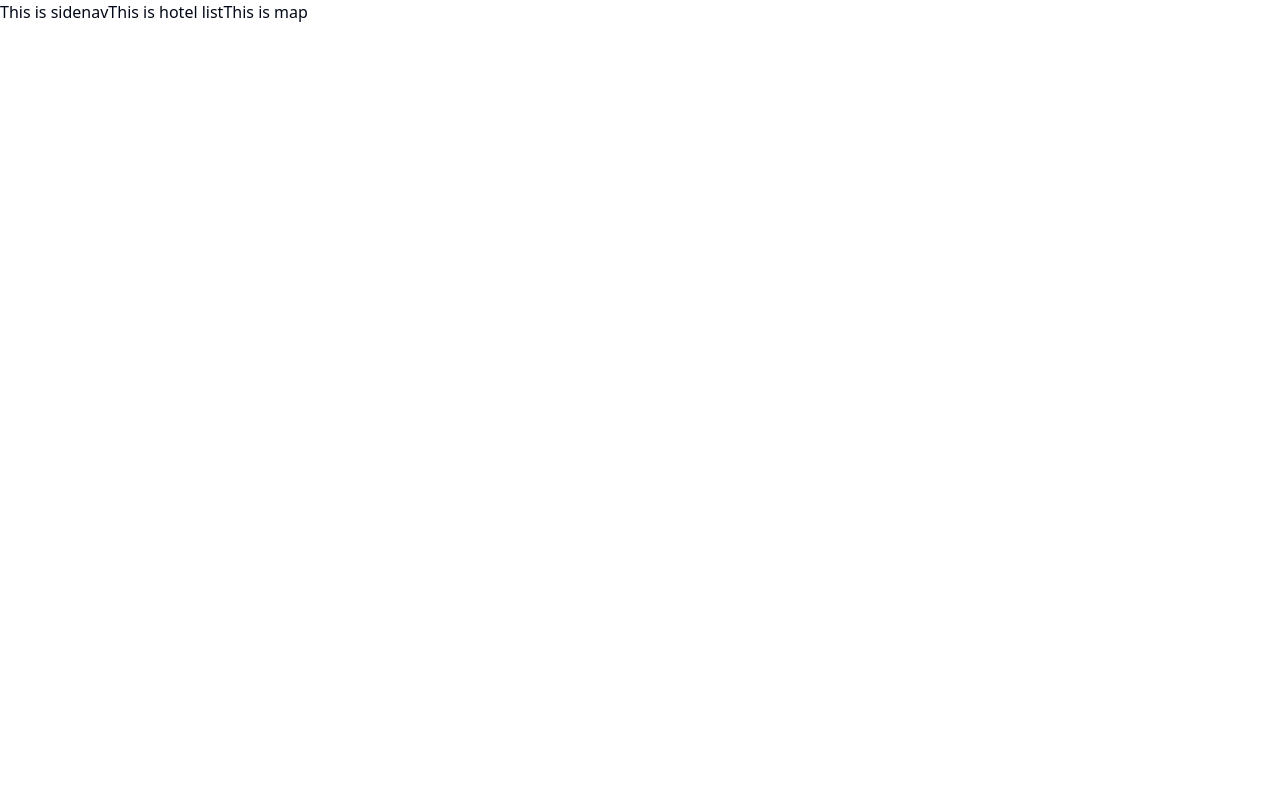
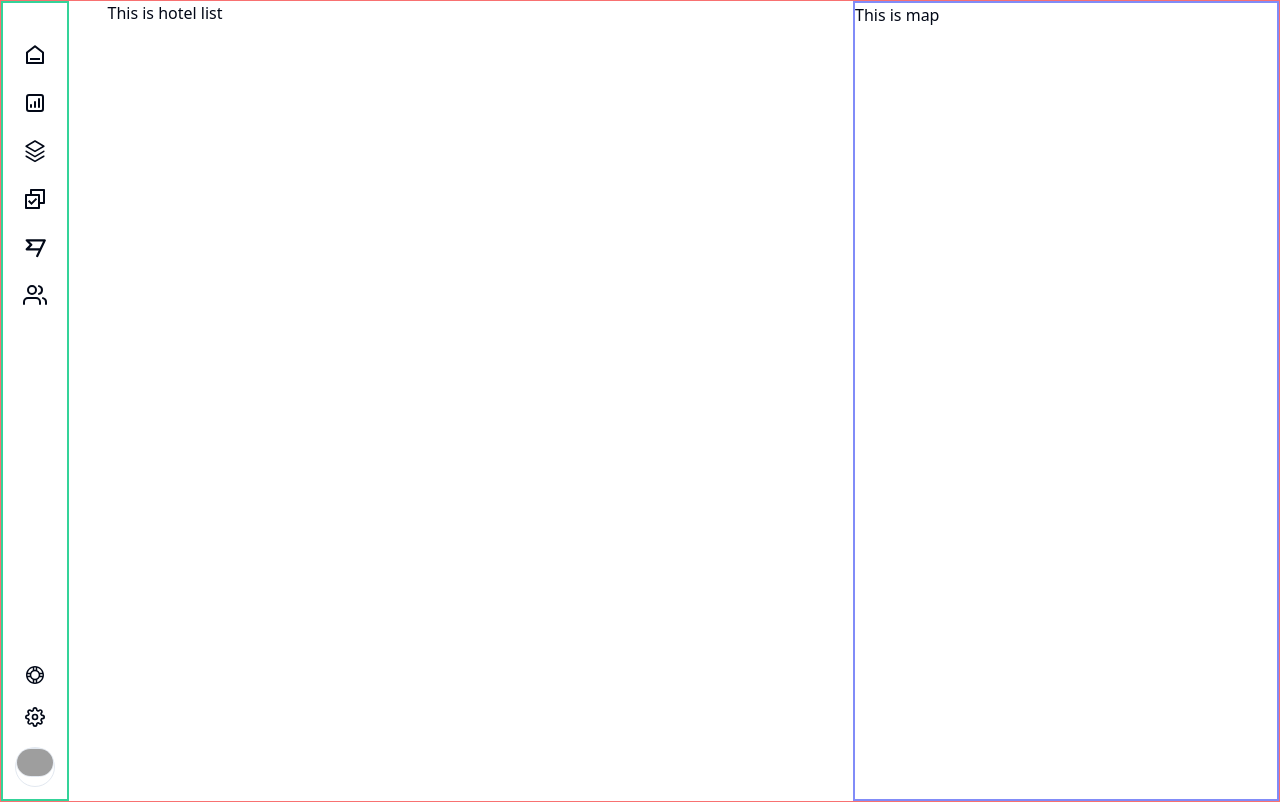
Before and after one commit to abid365/react-mapbox-hotelapp, a React (Vite) app: page / in a window 1280 px wide. Built offline with nearby package versions, Linux system fonts and the light colour scheme; grey boxes are pictures that could not be loaded.

Commit message:
sidebar completed

```diff
--- a/package.json
+++ b/package.json
@@ -10,6 +10,7 @@
     "preview": "vite preview"
   },
   "dependencies": {
+    "@radix-ui/react-avatar": "^1.0.4",
     "@radix-ui/react-slot": "^1.0.2",
     "class-variance-authority": "^0.7.0",
     "clsx": "^2.1.0",
@@ -18,6 +19,7 @@
     "match-sorter": "^6.3.4",
     "react": "^18.2.0",
     "react-dom": "^18.2.0",
+    "react-icons": "^5.0.1",
     "react-router-dom": "^6.22.2",
     "sort-by": "^1.2.0",
     "tailwind-merge": "^2.2.1",
--- a/src/App.jsx
+++ b/src/App.jsx
@@ -5,12 +5,14 @@ import SideNav from "./Layouts/SideNav";
 
 function App() {
   return (
-    <div className="flex">
-      <div>
+    <div className="grid lg:grid-cols-12 border border-red-400">
+      <div className="border-2 border-emerald-400 w-fit h-screen">
         <SideNav />
       </div>
-      <Outlet />
-      <div>
+      <div className="col-span-7 scroll-auto w-100 h-auto">
+        <Outlet />
+      </div>
+      <div className="border-2 border-indigo-400 col-span-4 h-screen">
         <Map />
       </div>
     </div>
--- a/src/Layouts/SideNav.jsx
+++ b/src/Layouts/SideNav.jsx
@@ -1,7 +1,43 @@
 import React from "react";
+import { RiHome6Line, RiCheckboxMultipleLine } from "react-icons/ri";
+import { HiOutlineChartSquareBar } from "react-icons/hi";
+import { RxLayers } from "react-icons/rx";
+import { PiFlagBannerBold } from "react-icons/pi";
+import { FiUsers } from "react-icons/fi";
+import { LiaLifeRing } from "react-icons/lia";
+import { FiSettings } from "react-icons/fi";
+import { Avatar } from "@radix-ui/react-avatar";
+import { AvatarImage } from "@radix-ui/react-avatar";
+import { AvatarFallback } from "@radix-ui/react-avatar";
 
 const SideNav = () => {
-  return <div>This is sidenav</div>;
+  return (
+    <div className="pt-10 flex flex-col justify-between items-center min-h-[100vh]">
+      {/* upper navigations */}
+      <div className="px-3 flex flex-col items-center gap-y-6">
+        <RiHome6Line className="text-2xl" />
+        <HiOutlineChartSquareBar className="text-2xl" />
+        <RxLayers className="text-2xl" />
+        <RiCheckboxMultipleLine className="text-2xl" />
+        <PiFlagBannerBold className="text-2xl" />
+        <FiUsers className="text-2xl" />
+      </div>
+      {/* loweer navigations */}
+      <div className="px-3 flex flex-col items-center gap-y-5 mt-auto pb-4">
+        <LiaLifeRing className="text-2xl" />
+        <FiSettings className="text-xl" />
+
+        {/* avatar */}
+        <Avatar className="h-10 w-10 border rounded-full">
+          <AvatarImage
+            className="border rounded-full"
+            src="https://github.com/shadcn.png"
+          />
+          <AvatarFallback>CN</AvatarFallback>
+        </Avatar>
+      </div>
+    </div>
+  );
 };
 
 export default SideNav;
--- /dev/null
+++ b/src/components/ui/avatar.jsx
@@ -0,0 +1,35 @@
+"use client"
+
+import * as React from "react"
+import * as AvatarPrimitive from "@radix-ui/react-avatar"
+
+import { cn } from "@/lib/utils"
+
+const Avatar = React.forwardRef(({ className, ...props }, ref) => (
+  <AvatarPrimitive.Root
+    ref={ref}
+    className={cn("relative flex h-10 w-10 shrink-0 overflow-hidden rounded-full", className)}
+    {...props} />
+))
+Avatar.displayName = AvatarPrimitive.Root.displayName
+
+const AvatarImage = React.forwardRef(({ className, ...props }, ref) => (
+  <AvatarPrimitive.Image
+    ref={ref}
+    className={cn("aspect-square h-full w-full", className)}
+    {...props} />
+))
+AvatarImage.displayName = AvatarPrimitive.Image.displayName
+
+const AvatarFallback = React.forwardRef(({ className, ...props }, ref) => (
+  <AvatarPrimitive.Fallback
+    ref={ref}
+    className={cn(
+      "flex h-full w-full items-center justify-center rounded-full bg-muted",
+      className
+    )}
+    {...props} />
+))
+AvatarFallback.displayName = AvatarPrimitive.Fallback.displayName
+
+export { Avatar, AvatarImage, AvatarFallback }
```
Also changed, not shown: 1 other file (tests, documents, lock files or other folders).
